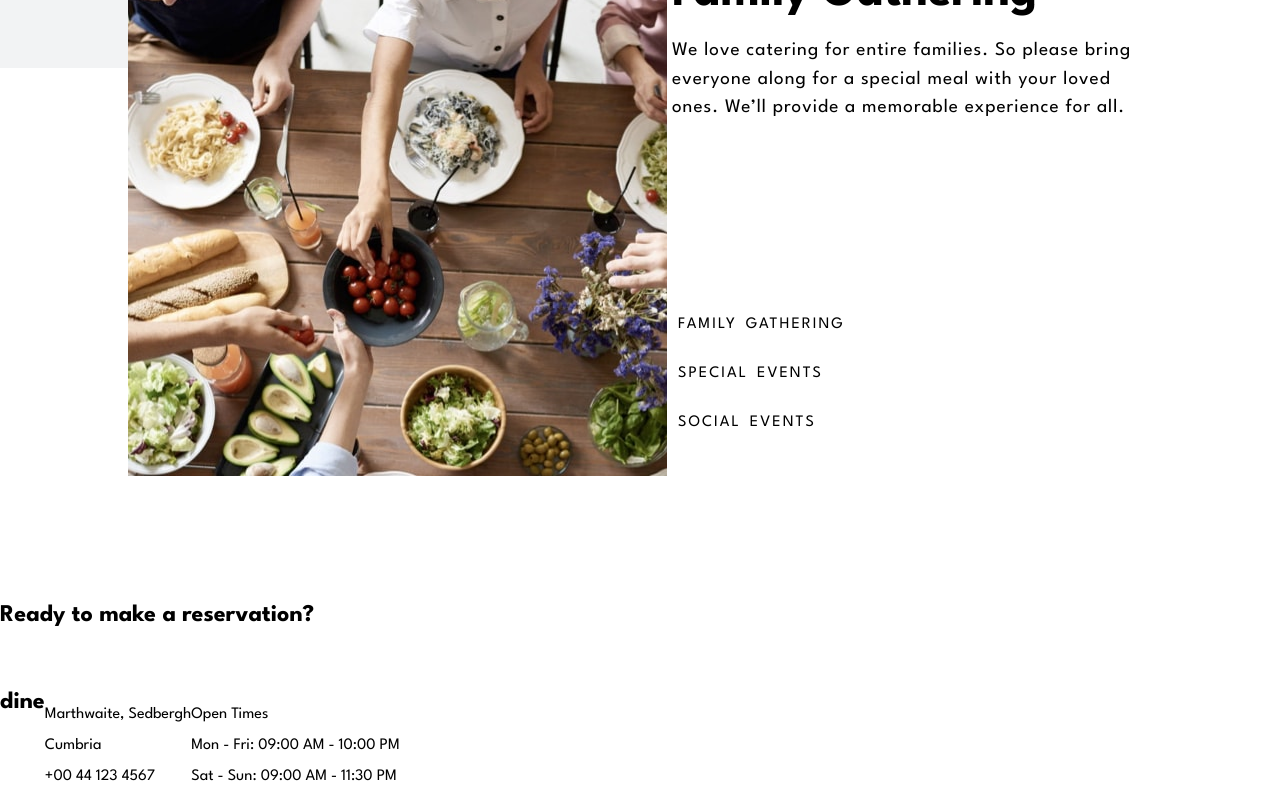
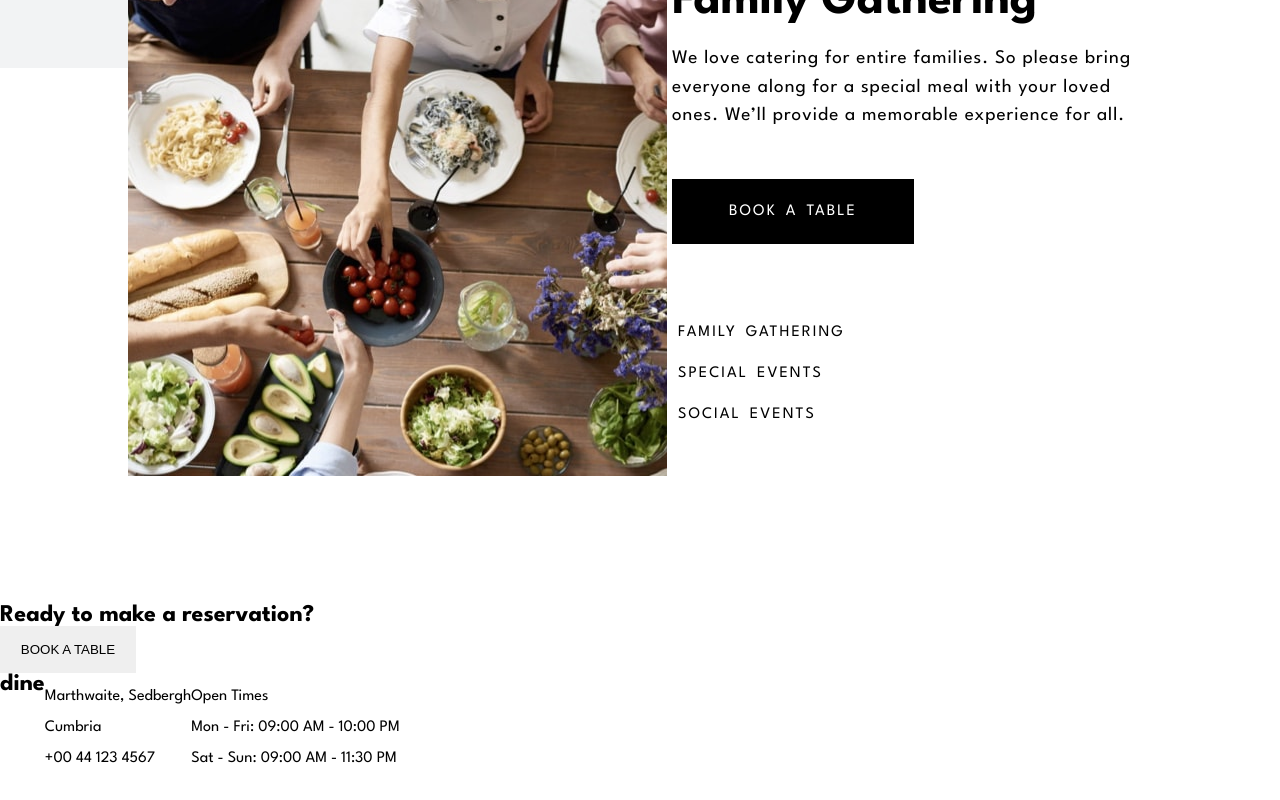
Before and after one commit to litewskidev/dine-restaurant, a React (Create React App) app: page / in a window 1280 px wide. Shown: the part 3222-4022 px from the top of the page. Built offline with nearby package versions, Linux system fonts and the light colour scheme.

Commit message:
modify Button

```diff
--- a/src/components/ButtonBook/ButtonBook.js
+++ b/src/components/ButtonBook/ButtonBook.js
@@ -1,10 +1,10 @@
 import { Link } from 'react-router-dom';
-import styles from './ButtonBook.module.scss';
+import './ButtonBook.scss';
 
 const ButtonBook = props => {
   return(
     <Link to='/booking'>
-      <button className={styles.btn}>{props.children}</button>
+      <button className={`btn ${props.class}`}>{props.children}</button>
     </Link>
   );
 };
--- a/src/components/ButtonBook/ButtonBook.module.scss
+++ b/src/components/ButtonBook/ButtonBook.scss
@@ -4,6 +4,27 @@
   text-transform: uppercase;
   border: none;
   padding: 1rem 1.3rem;
+}
+
+.black {
+  background: $black;
+  border: 1px solid $black;
+  color: $white;
+  padding: 1.5rem 3.5rem;
+  cursor: pointer;
+  word-spacing: 3px;
+  letter-spacing: 2px;
+  font-family: $font-text;
+  font-size: 1rem;
+
+  &:hover,
+  &:focus {
+    color: $black;
+    box-shadow: inset 0 0 0 2em $white;
+  }
+}
+
+.white {
   background: transparent;
   border: 1px solid $white;
   color: $white;
@@ -17,6 +38,6 @@
   &:hover,
   &:focus {
     color: $black;
-    box-shadow: inset 0 0 0 4em #f1f1f1;
+    box-shadow: inset 0 0 0 4em $white;
   }
 }
--- a/src/components/Events/Events.js
+++ b/src/components/Events/Events.js
@@ -19,7 +19,7 @@ const Events = () => {
               <p className='p__text'>We love catering for entire families. So please bring everyone along for a special meal with your loved ones. We’ll provide a memorable experience for all.</p>
             </div>
           </div>
-          <ButtonBook>Book a table</ButtonBook>
+          <ButtonBook class='black'>Book a table</ButtonBook>
           <div className={styles.events__buttons}>
             <button className={styles.nav}>Family Gathering</button>
             <button className={styles.nav}>Special Events</button>
--- a/src/components/Events/Events.module.scss
+++ b/src/components/Events/Events.module.scss
@@ -46,7 +46,7 @@
   flex-direction: column;
   align-items: flex-start;
   max-width: 11.2rem;
-  gap: 2rem;
+  gap: 1.5rem;
   }
 
 .nav {
--- a/src/components/HeroHome/HeroHome.js
+++ b/src/components/HeroHome/HeroHome.js
@@ -17,7 +17,7 @@ const HeroHome = () => {
           of our farmhouse.
         </p>
       </div>
-      <ButtonBook>Book a table</ButtonBook>
+      <ButtonBook class='white'>Book a table</ButtonBook>
     </header>
   );
 };
```
